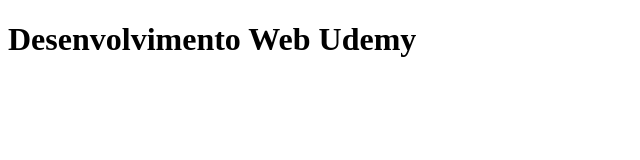
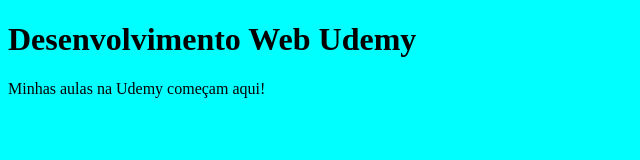
Before and after one commit to MaiconSoledade/projeto-web-udemy, a plain HTML site: page projetos_aula/aula001/index.html in a window 1280 px wide. Shown: the whole page, without its empty margins (0-640 px from the left). Drawn offline with Linux system fonts and the light colour scheme.

Commit message:
atualizado

```diff
--- a/projetos_aula/aula001/index.html
+++ b/projetos_aula/aula001/index.html
@@ -8,6 +8,11 @@
     <link rel="stylesheet" href="style/style.css">
 </head>
 <body>
-    <h1>Desenvolvimento Web Udemy</h1>
+    <header>
+        <h1>Desenvolvimento Web Udemy</h1>
+    </header>
+    <footer>
+        <p>Minhas aulas na Udemy começam aqui!</p>
+    </footer>
 </body>
 </html>
--- a/projetos_aula/aula001/style/style.css
+++ b/projetos_aula/aula001/style/style.css
@@ -1 +1,7 @@
 @charset "UTF-8";
+*{
+
+}
+body{
+    background-color: aqua;
+}
```
